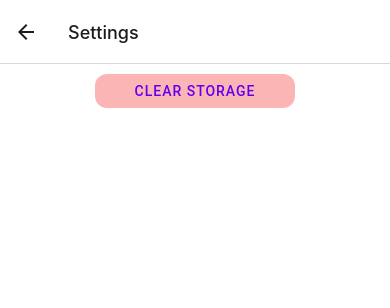
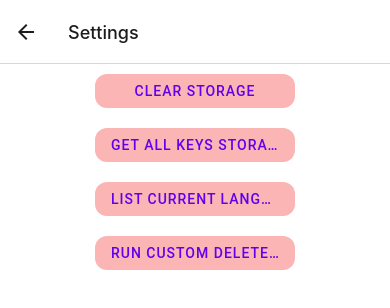
Before and after one commit to hopefully-purple/Rain-Bucket-App, a React Native app in the folder RainBucketApp/: screen /Settings in a window 390 px wide. Shown: the top 308 px of the page. Built offline with nearby package versions, Linux system fonts and the light colour scheme.

Commit message:
Add with details button pulls up edit screen, save changes navigates back, added storage functions for debugging, add details includes id creation

```diff
--- a/RainBucketApp/screens/EditWordScreen.js
+++ b/RainBucketApp/screens/EditWordScreen.js
@@ -71,6 +71,10 @@ const EditWordScreen = ({navigation}) => {
 
     //Make comparisons to state and context and update accordingly.
     let newI = {...selectedItem};
+    if (selectedItem.id === undefined) {
+      let newID = languageObj.words.length + 1;
+      newI = {...newI, id: newID + ' ' + word};
+    }
     console.log('NewI=' + JSON.stringify(newI, undefined, 2));
     let changesMade = false;
 
@@ -110,6 +114,8 @@ const EditWordScreen = ({navigation}) => {
     //Get selectedItem from langaugeObj and replace with new selected item
     if (changesMade) {
       updateContextAndStorage(newI);
+      setSelectedItem({});
+      navigation.goBack();
     } else {
       console.log('Nothing to change : pronunciation=' + pronunciation);
     }
--- a/RainBucketApp/screens/LanguageScreen.js
+++ b/RainBucketApp/screens/LanguageScreen.js
@@ -1,4 +1,10 @@
-import React, {useState, useContext, createContext, useEffect} from 'react';
+import React, {
+  useState,
+  useContext,
+  createContext,
+  useEffect,
+  useCallback,
+} from 'react';
 import {
   Text,
   SafeAreaView,
@@ -15,6 +21,7 @@ import Colors from '../assets/styles/colors';
 import AsyncStorage from '@react-native-async-storage/async-storage';
 import {TouchableOpacity} from 'react-native-gesture-handler';
 import {SPANISH} from '../assets/alphabets/Alphabets';
+import {useFocusEffect} from '@react-navigation/native';
 
 // Packages to consider in place of doing by hand:
 // https://npm.io/package/rn-alphabet-section-list
@@ -134,7 +141,7 @@ const LanguageScreen = ({navigation}) => {
   const [definition, setDefinition] = useState('');
   const [searchQuery, setSearchQuery] = useState('');
   const {languageObj, setLanguageObj} = useContext(LanguageObjectContext);
-  // const {selectedItem, setSelectedItem} = useContext(SelectedItemContext);
+  const {selectedItem, setSelectedItem} = useContext(SelectedItemContext);
 
   this.searchInput = React.createRef();
   this.wordInput = React.createRef();
@@ -234,6 +241,18 @@ const LanguageScreen = ({navigation}) => {
   };
 
   const wordInputLabel = 'New ' + languageObj.language + ' word/phrase';
+
+  useFocusEffect(
+    useCallback(() => {
+      // const unsubscribe = API.subscribe(userId, user => setUser(user));
+      // return () => unsubscribe();
+      //Clear inputs
+      this.wordInput.current.clear();
+      this.definitionInput.current.clear();
+      setWord('');
+      setDefinition('');
+    }, []),
+  );
   return (
     <SafeAreaView
       style={styles.screenContainer}
@@ -288,9 +307,23 @@ const LanguageScreen = ({navigation}) => {
         blurOnSubmit="true"
         ref={this.definitionInput}
       />
-      <Button mode="elevated" style={styles.addButton} onPress={handleAddWord}>
-        Add!
-      </Button>
+      <View style={styles.buttonLayout}>
+        <Button
+          mode="elevated"
+          style={styles.addButton}
+          onPress={handleAddWord}>
+          Add!
+        </Button>
+        <Button
+          mode="elevated"
+          style={styles.detailButton}
+          onPress={() => {
+            setSelectedItem({word, definition});
+            navigation.navigate('EditingScreen');
+          }}>
+          Add with details
+        </Button>
+      </View>
       <ListOfWords sectionL={sectionList} nav={navigation} />
     </SafeAreaView>
   );
@@ -319,11 +352,21 @@ const styles = StyleSheet.create({
     // padding: 1,
     // paddingBottom: 10,
   },
+  buttonLayout: {
+    flexDirection: 'row',
+    // alignItems: '',
+    marginLeft: 40,
+  },
   addButton: {
     backgroundColor: Colors.LIGHT_PURPLE,
     borderRadius: 12,
     width: 100,
-    alignSelf: 'center',
+    margin: 10,
+  },
+  detailButton: {
+    backgroundColor: Colors.LIGHT_PURPLE,
+    borderRadius: 12,
+    width: 200,
     margin: 10,
   },
   sectionHeader: {
--- a/RainBucketApp/screens/SettingsScreen.js
+++ b/RainBucketApp/screens/SettingsScreen.js
@@ -12,9 +12,11 @@ import {TextInput, Button, Searchbar} from 'react-native-paper';
 import LanguageObjectContext from '../contexts/LanguageObject';
 import Colors from '../assets/styles/colors';
 import AsyncStorage from '@react-native-async-storage/async-storage';
+import {ScrollView} from 'react-native-gesture-handler';
 
 const SettingsScreen = ({navigation}) => {
   const {languageObj, setLanguageObj} = useContext(LanguageObjectContext);
+  const [output, setOutput] = useState('');
 
   const clearAllData = async () => {
     let didUserConfirm = false;
@@ -43,6 +45,61 @@ const SettingsScreen = ({navigation}) => {
     }
   };
 
+  const getCurrentLData = async () => {
+    console.log(languageObj.language);
+    try {
+      const result = await AsyncStorage.getItem(languageObj.language);
+      let itemCount = JSON.parse(result).length;
+      setOutput('ITEMCOUNT=' + itemCount + '\n' + result);
+    } catch (e) {
+      // clear error
+      console.log('getCurrentData storage threw error ' + e);
+      throw e;
+    }
+  };
+
+  const getAllKeys = async () => {
+    let keys = [];
+    try {
+      keys = await AsyncStorage.getAllKeys();
+    } catch (e) {
+      // read key error
+      console.log('getAllKeys storage threw error ' + e);
+      throw e;
+    }
+
+    setOutput(keys[0] + ', ' + keys[1]);
+    // return keys;
+    // console.log(JSON.stringify(keys));
+    // return [];
+    // example console.log result:
+    // ['@MyApp_user', '@MyApp_key']
+  };
+
+  const deleteCertainData = async () => {
+    setOutput('Deleted words from context and storage that are missing an id');
+
+    // Filter condition
+    function excludeItems(i) {
+      return i.id !== undefined;
+    }
+    const words = languageObj.words.filter(excludeItems);
+    // console.log(words);
+    setLanguageObj({...languageObj, words: words});
+    const saveData = async () => {
+      try {
+        await AsyncStorage.setItem(languageObj.language, JSON.stringify(words));
+        console.log('(saveData) Data successfully saved');
+      } catch (e) {
+        console.log('(saveData) Failed to save the data to the storage');
+        throw e;
+      }
+    };
+
+    saveData();
+  };
+
+  console.log('Settings screen');
   return (
     <SafeAreaView style={styles.screenContainer}>
       <Button
@@ -51,6 +108,27 @@ const SettingsScreen = ({navigation}) => {
         onPress={() => clearAllData()}>
         CLEAR STORAGE
       </Button>
+      <Button
+        style={styles.clearButton}
+        textColor={Colors.TEST_CREAM}
+        onPress={() => getAllKeys()}>
+        GET ALL KEYS STORAGE
+      </Button>
+      <Button
+        style={styles.clearButton}
+        textColor={Colors.TEST_CREAM}
+        onPress={() => getCurrentLData()}>
+        LIST CURRENT LANGUAGE STORAGE
+      </Button>
+      <Button
+        style={styles.clearButton}
+        textColor={Colors.TEST_CREAM}
+        onPress={() => deleteCertainData()}>
+        RUN CUSTOM DELETE METHOD
+      </Button>
+      <ScrollView>
+        <Text style={styles.text}>{output}</Text>
+      </ScrollView>
     </SafeAreaView>
   );
 };
@@ -71,7 +149,7 @@ const styles = StyleSheet.create({
     color: Colors.DD_DARK_GRAY,
     fontSize: 20,
     margin: 10,
-    backgroundColor: Colors.LIGHT_PURPLE,
+    // backgroundColor: Colors.LIGHT_PURPLE,
     // padding: 1,
     // paddingBottom: 10,
   },
```
